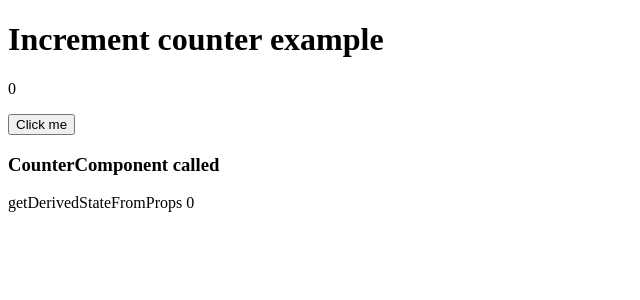
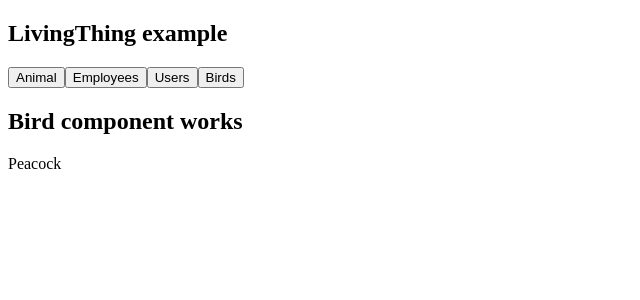
Before and after one commit to chaitalimadde/reactDemo, a React (Create React App) app: page /bird in a window 1280 px wide. Shown: the top 300 px of the page, without its empty margins (0-640 px from the left). Built offline with nearby package versions, Linux system fonts and the light colour scheme.

Commit message:
day5 assignment1

```diff
--- a/package.json
+++ b/package.json
@@ -10,6 +10,7 @@
     "react": "^17.0.2",
     "react-bootstrap": "^2.5.0-beta.1",
     "react-dom": "^17.0.2",
+    "react-router-dom": "^6.3.0",
     "react-scripts": "5.0.1",
     "web-vitals": "^2.1.4"
   },
--- /dev/null
+++ b/src/Animals.js
@@ -0,0 +1,12 @@
+import React, { useState } from 'react';
+
+const Animals =() =>{
+const [name, setName] = useState('Tiger');
+
+    return<div>
+     <h2>Animal component works</h2>
+     <p>{name}</p>
+    </div>
+}
+
+export default Animals;
--- a/src/App.js
+++ b/src/App.js
@@ -1,22 +1,27 @@
 import './App.css';
 import React from 'react';
-import CounterComponent from './CounterComponent';
+// import {BrowserRouter as Router, Route, Link, Routes} from 'react-router-dom';
+import LivingThing from './LivingThing';
 
-export default class App extends React.Component {
-  constructor(props){
-    super(props)
-    this.state = {
-        counter :0
-    }
-    }
-  render(){
+const App =()=> {
+
+
   return (
     <div>
-    <h1>Increment counter example</h1>
-    <p>{this.state.counter}</p>
-    <button onClick={()=>{this.setState({counter: this.state.counter +1})}}>Click me</button>
-    <CounterComponent  data={this.state.counter}/>
+
+      {/* <nav>
+<Link to="">Dashboard</Link>
+<Link to="/home">Home</Link>
+<Link to="/contact">Contact</Link>
+</nav>
+<Routes>
+<Route exact path="" element={<Dashboard />}/>
+<Route exact path="/home" element={<Home />} />
+<Route exact path="/contact" element={<Contact />} />
+</Routes> */}
+   <LivingThing />
             </div>
   );
-  }
 }
+
+export default App;
--- /dev/null
+++ b/src/Birds.js
@@ -0,0 +1,11 @@
+import React, { useState } from 'react';
+
+const Birds =() =>{
+    const [name, setName] = useState('Peacock');
+    return<div>
+     <h2>Bird component works</h2>
+     <p>{name}</p>
+    </div>
+}
+
+export default Birds;
--- a/src/CounterComponent.js
+++ /dev/null
@@ -1,56 +0,0 @@
-import React from "react";
-
-export default class CounterComponent extends React.Component{
-
-
-    constructor(props){
-        super(props)
-        this.state = {
-            counter :0
-        }
-        console.log("constructor is called")
-        }
-
-
-
-componentDidMount(){
-console.log("componentDidMount called")
-}
-
-static getDerivedStateFromProps(props, state){
-    console.log("getDerivedStateFromProps called", state);
-    return {counter: props.data *2
-
-    }
-    }
-
-    shouldComponentUpdate() {
-        return true;
-      }
-
-      getSnapshotBeforeUpdate(prevProps, prevState) {
-        document.getElementById("div1").innerHTML =
-        "Before the update, the counter was " + prevState.counter;
-      }
-
-      componentDidUpdate() {
-        document.getElementById("div2").innerHTML =
-        "The updated counter is " + this.state.counter;
-        return null
-      }
-
-      componentWillUnmount() {
-        console.log("The component is about to be unmounted.");
-      }
-
-    render(){
-        console.log("render() called")
-        return<div>
-            <h3>CounterComponent called</h3>
-            <p >getDerivedStateFromProps {this.state.counter}</p>
-            <p id="div1"></p>
-            <p id="div2"></p>
-        </div>
-
-    }
-}
--- /dev/null
+++ b/src/Employees.js
@@ -0,0 +1,10 @@
+import React, { useState } from 'react';
+const Employees =() =>{
+    const [name, setName] = useState('Chaitali');
+    return<div>
+     <h2>Employee component works</h2>
+     <p>{name}</p>
+    </div>
+}
+
+export default Employees;
--- /dev/null
+++ b/src/LivingThing.js
@@ -0,0 +1,44 @@
+import React from 'react'
+import {BrowserRouter as Router, Route, Routes} from 'react-router-dom';
+import { useNavigate} from 'react-router-dom';
+import Animals from './Animals';
+import Employees from './Employees';
+import Birds from './Birds';
+import Users from './Users'
+
+const LivingThing =() =>{
+    const navigate = useNavigate();
+    const animalClicked =() =>{
+        navigate('/animal');
+    }
+
+    const birdClicked =() =>{
+        navigate('/bird');
+    }
+
+    const userClicked =() =>{
+        navigate('/user');
+    }
+
+    const empClicked =() =>{
+        navigate('/employee');
+    }
+
+    return<div>
+     <h2>LivingThing example</h2>
+     <button onClick={animalClicked}>Animal</button>
+     <button onClick={empClicked}>Employees</button>
+     <button onClick={userClicked}>Users</button>
+     <button onClick={birdClicked}>Birds</button>
+
+     <Routes>
+          <Route path="/animal" element={<Animals />} />
+          <Route path="/employee" element={<Employees />} />
+          <Route path="/user" element={<Users />} />
+          <Route path="/bird" element={<Birds />} />
+        </Routes>
+
+    </div>
+}
+
+export default LivingThing;
--- /dev/null
+++ b/src/Users.js
@@ -0,0 +1,10 @@
+import React, { useState } from 'react';
+const Users =() =>{
+    const [name, setName] = useState('Suraj');
+    return<div>
+        <h2>Users works</h2>
+        <p>{name}</p>
+    </div>
+}
+
+export default Users;
--- a/src/index.js
+++ b/src/index.js
@@ -1,11 +1,15 @@
-import { StrictMode } from 'react';
-import { render } from 'react-dom';
+
 import App from './App';
+import {BrowserRouter} from 'react-router-dom';
+import * as ReactDom from 'react-dom';
+import React from 'react';
 
 const rootElement = document.getElementById('root');
-render(
-	<StrictMode>
+ReactDom.render(
+	<React.StrictMode>
+	<BrowserRouter>
 		<App />
-	</StrictMode>,
+	</BrowserRouter>
+	</React.StrictMode>,
 	rootElement
 );
```
Also changed, not shown: 1 other file (tests, documents, lock files or other folders).
